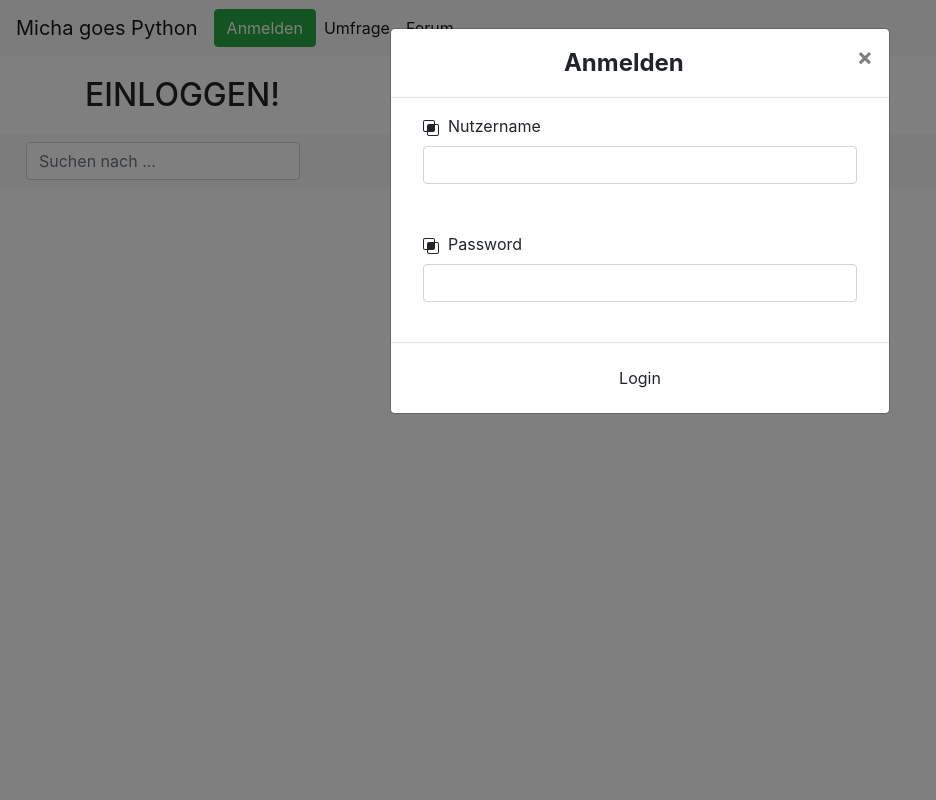
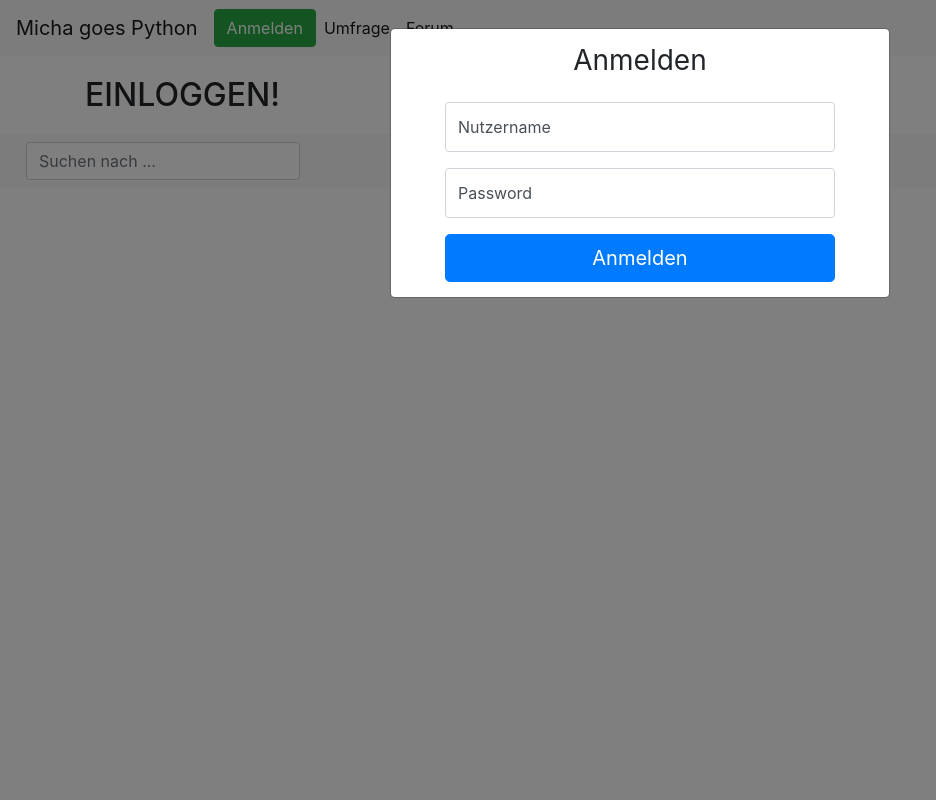
Before and after one commit to mra-sudo/micha-goes-python, a Django app: a page that uses apps/index/templates/index/base.html in a window 1280 px wide, after a click on "Anmelden". Shown: the whole page, without its empty margins (0-936 px from the left). Run offline with Django 3.2, Linux system fonts and the light colour scheme; parts of the project's set-up code (start-up, migrations or seed data) failed here and were passed over; some libraries are stand-ins or nearby versions.

Commit message:
#8 - Neues Login Form

```diff
--- a/apps/index/templates/index/base.html
+++ b/apps/index/templates/index/base.html
@@ -7,6 +7,116 @@
     <title>Umfrageseite</title>
     <link rel="stylesheet" href="https://stackpath.bootstrapcdn.com/bootstrap/4.5.2/css/bootstrap.min.css" integrity="sha384-JcKb8q3iqJ61gNV9KGb8thSsNjpSL0n8PARn9HuZOnIxN0hoP+VmmDGMN5t9UJ0Z" crossorigin="anonymous">
 
+    <style>
+    .form-signin {
+      width: 100%;
+      max-width: 420px;
+      padding: 15px;
+      margin: auto;
+    }
+
+    .form-label-group {
+      position: relative;
+      margin-bottom: 1rem;
+    }
+
+    .form-label-group input,
+    .form-label-group label {
+      height: 3.125rem;
+      padding: .75rem;
+    }
+
+    .form-label-group label {
+      position: absolute;
+      top: 0;
+      left: 0;
+      display: block;
+      width: 100%;
+      margin-bottom: 0; /* Override default `<label>` margin */
+      line-height: 1.5;
+      color: #495057;
+      pointer-events: none;
+      cursor: text; /* Match the input under the label */
+      border: 1px solid transparent;
+      border-radius: .25rem;
+      transition: all .1s ease-in-out;
+    }
+
+    .form-label-group input::-webkit-input-placeholder {
+      color: transparent;
+    }
+
+    .form-label-group input::-moz-placeholder {
+      color: transparent;
+    }
+
+    .form-label-group input:-ms-input-placeholder {
+      color: transparent;
+    }
+
+    .form-label-group input::-ms-input-placeholder {
+      color: transparent;
+    }
+
+    .form-label-group input::placeholder {
+      color: transparent;
+    }
+
+    .form-label-group input:not(:-moz-placeholder-shown) {
+      padding-top: 1.25rem;
+      padding-bottom: .25rem;
+    }
+
+    .form-label-group input:not(:-ms-input-placeholder) {
+      padding-top: 1.25rem;
+      padding-bottom: .25rem;
+    }
+
+    .form-label-group input:not(:placeholder-shown) {
+      padding-top: 1.25rem;
+      padding-bottom: .25rem;
+    }
+
+    .form-label-group input:not(:-moz-placeholder-shown) ~ label {
+      padding-top: .25rem;
+      padding-bottom: .25rem;
+      font-size: 12px;
+      color: #777;
+    }
+
+    .form-label-group input:not(:-ms-input-placeholder) ~ label {
+      padding-top: .25rem;
+      padding-bottom: .25rem;
+      font-size: 12px;
+      color: #777;
+    }
+
+    .form-label-group input:not(:placeholder-shown) ~ label {
+      padding-top: .25rem;
+      padding-bottom: .25rem;
+      font-size: 12px;
+      color: #777;
+    }
+
+    /* Fallback for Edge
+    -------------------------------------------------- */
+    @supports (-ms-ime-align: auto) {
+      .form-label-group {
+        display: -ms-flexbox;
+        display: flex;
+        -ms-flex-direction: column-reverse;
+        flex-direction: column-reverse;
+      }
+
+      .form-label-group label {
+        position: static;
+      }
+
+      .form-label-group input::-ms-input-placeholder {
+        color: #777;
+      }
+    }
+    </style>
     {% block style %}
     {% endblock style %}
 </head>
@@ -46,32 +156,20 @@
 <div class="modal fade" id="modalLoginForm" tabindex="-1" role="dialog" aria-labelledby="myModalLabel" aria-hidden="true">
   <div class="modal-dialog" role="document">
     <div class="modal-content">
-      <div class="modal-header text-center">
-        <h4 class="modal-title w-100 font-weight-bold">Anmelden</h4>
-
-        <button type="button" class="close" data-dismiss="modal" aria-label="Close">
-          <span aria-hidden="true">&times;</span>
-        </button>
+      <form action="{% url 'user_auth:login' %}" method="post" class="form-signin">
+      {% csrf_token %}
+      <div class="text-center mb-4">
+        <h1 class="h3 mb-3 font-weight-normal">Anmelden</h1>
       </div>
-      <form action="{% url 'user_auth:login' %}" method="post">
-      <div class="modal-body mx-3">
-        {% csrf_token %}
-        <div class="md-form mb-5">
-          <svg width="1em" height="1em" viewBox="0 0 16 16" class="bi bi-intersect" fill="currentColor" xmlns="http://www.w3.org/2000/svg">
-            <path fill-rule="evenodd" d="M0 2a2 2 0 0 1 2-2h8a2 2 0 0 1 2 2v2h2a2 2 0 0 1 2 2v8a2 2 0 0 1-2 2H6a2 2 0 0 1-2-2v-2H2a2 2 0 0 1-2-2V2zm5 10v2a1 1 0 0 0 1 1h8a1 1 0 0 0 1-1V6a1 1 0 0 0-1-1h-2v5a2 2 0 0 1-2 2H5zm6-8H6a2 2 0 0 0-2 2v5H2a1 1 0 0 1-1-1V2a1 1 0 0 1 1-1h8a1 1 0 0 1 1 1v2z"/>
-          </svg><label data-error="wrong" data-success="right" for="defaultForm-user">&nbsp;&nbsp;Nutzername</label>
-          <input type="text" id="defaultForm-user" class="form-control validate" name="username">
-        </div>
-        <div class="md-form mb-4">
-          <svg width="1em" height="1em" viewBox="0 0 16 16" class="bi bi-intersect" fill="currentColor" xmlns="http://www.w3.org/2000/svg">
-            <path fill-rule="evenodd" d="M0 2a2 2 0 0 1 2-2h8a2 2 0 0 1 2 2v2h2a2 2 0 0 1 2 2v8a2 2 0 0 1-2 2H6a2 2 0 0 1-2-2v-2H2a2 2 0 0 1-2-2V2zm5 10v2a1 1 0 0 0 1 1h8a1 1 0 0 0 1-1V6a1 1 0 0 0-1-1h-2v5a2 2 0 0 1-2 2H5zm6-8H6a2 2 0 0 0-2 2v5H2a1 1 0 0 1-1-1V2a1 1 0 0 1 1-1h8a1 1 0 0 1 1 1v2z"/>
-          </svg><label data-error="wrong" data-success="right" for="defaultForm-pass">&nbsp;&nbsp;Password</label>
-          <input type="password" id="defaultForm-pass" class="form-control validate" name="password">
-        </div>
+      <div class="form-label-group">
+        <input type="text" id="inputUser" class="form-control" placeholder="Dein Nutzername" name="username" required="" autofocus="">
+        <label for="inputUser">Nutzername</label>
       </div>
-      <div class="modal-footer d-flex justify-content-center">
-        <button class="btn btn-default">Login</button>
+      <div class="form-label-group">
+        <input type="password" id="inputPassword" class="form-control" placeholder="Dein Password" name="password" required="">
+        <label for="inputPassword">Password</label>
       </div>
+      <button class="btn btn-lg btn-primary btn-block" type="submit">Anmelden</button>
       </form>
     </div>
   </div>
```
Also changed, not shown: db.sqlite3.
